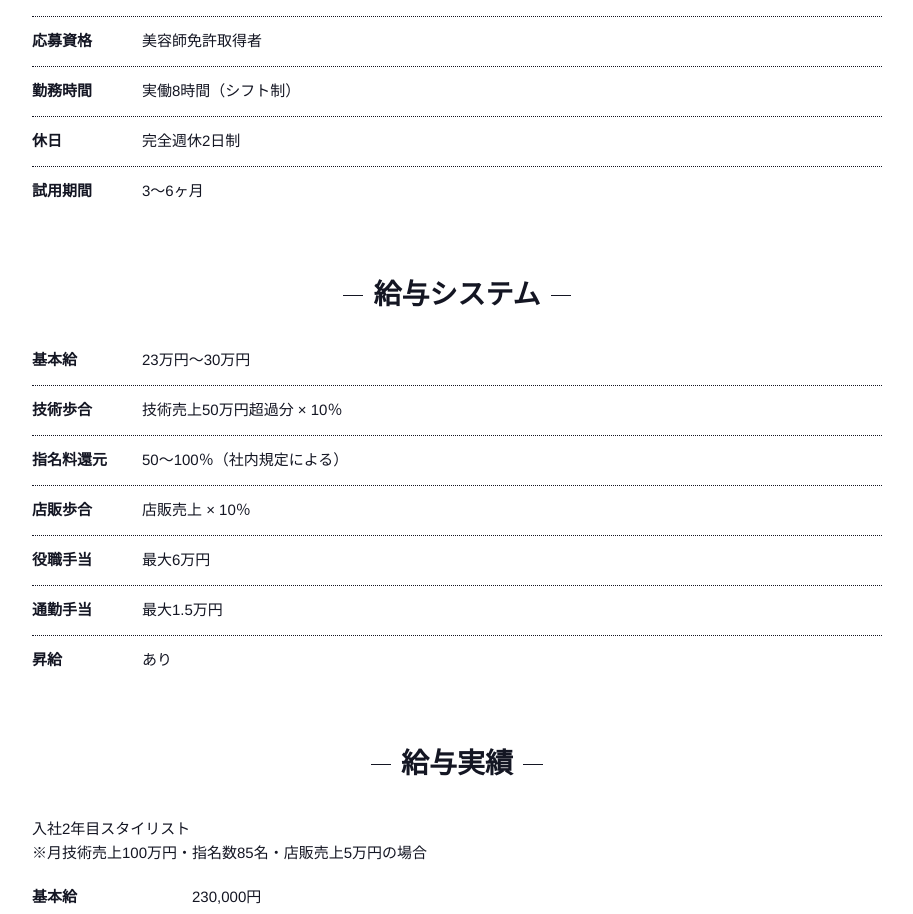
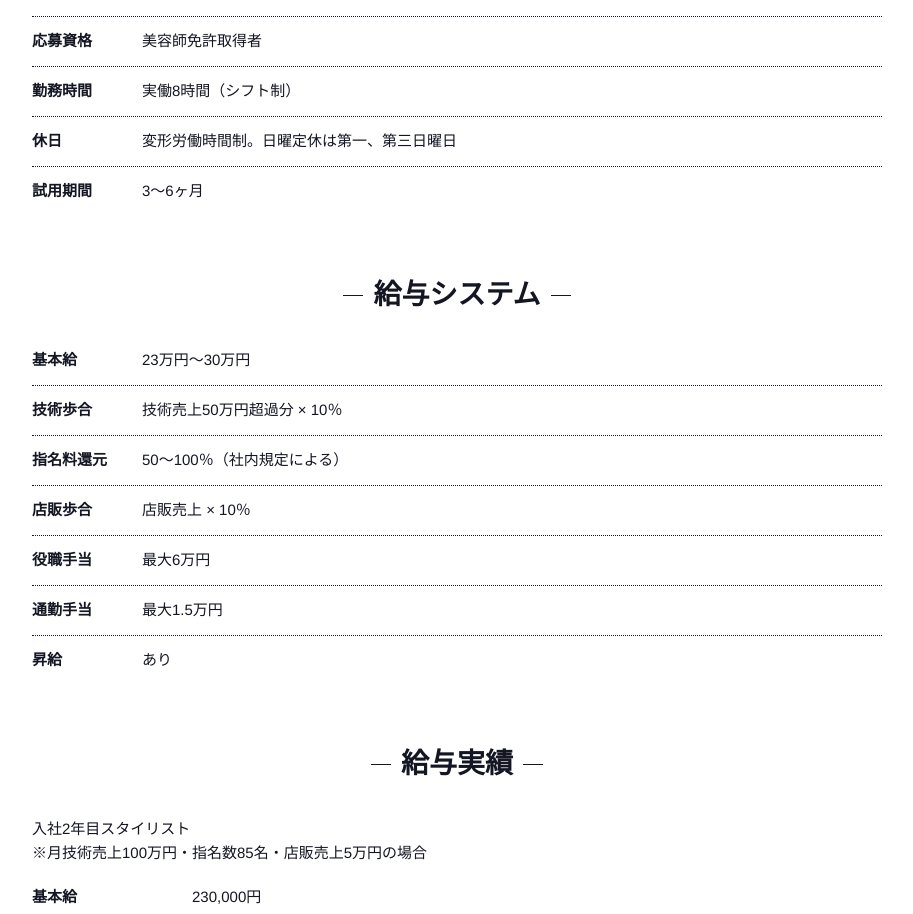
Before and after one commit to kamy0042/bee_group_web, a Next.js app: page /recruit in a window 1280 px wide. Shown: the part 1483-2397 px from the top of the page, without its empty margins (188-1101 px from the left). Built offline with nearby package versions, Linux system fonts and the light colour scheme.

Commit message:
求人更新

```diff
--- a/pages/recruit/index.tsx
+++ b/pages/recruit/index.tsx
@@ -58,7 +58,7 @@ const description = `<p>Bee dandyは、新橋・汐留・虎ノ門エリアで
 ・勤務地：東京都港区新橋5-8-3 代市ビルB1
 ・応募資格：美容師免許取得者
 ・勤務時間：実働8時間（シフト制）
-・休日：完全週休2日制
+・休日：変形労働時間制。日曜日定期は第一、第三日曜日
 ・試用期間：3〜6ヶ月
 
 <p>【給与システム】</p>
@@ -199,7 +199,7 @@ const Recruit = () => (
               </div>
               <div>
                 <dt>休日</dt>
-                <dd>完全週休2日制</dd>
+                <dd>変形労働時間制。日曜定休は第一、第三日曜日</dd>
               </div>
               <div>
                 <dt>試用期間</dt>
```
